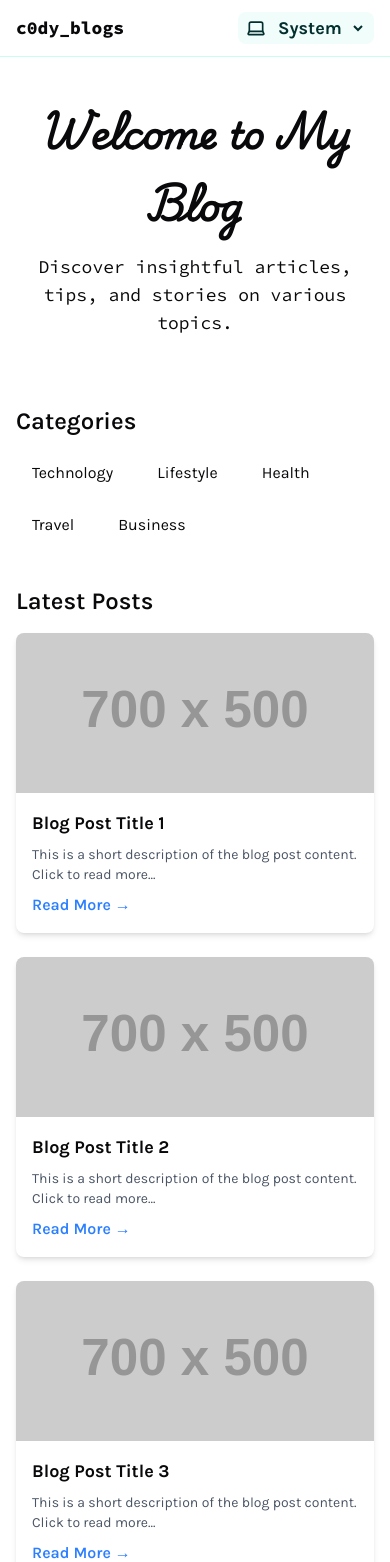
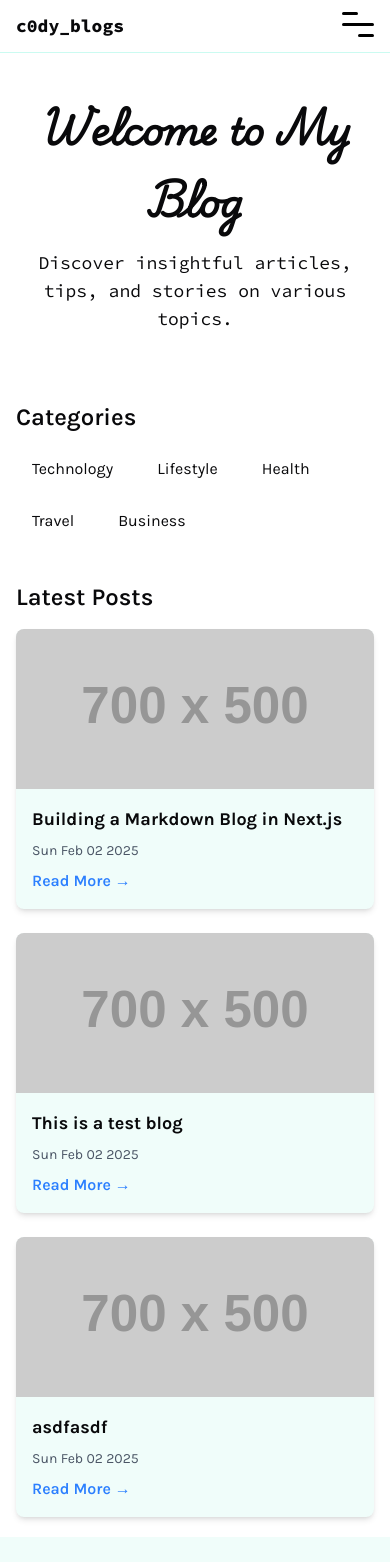
Before and after one commit to rahulc0dy/vault, a Next.js app: page / in a window 390 px wide. Shown: the top 1562 px of the page. Built offline with nearby package versions, Linux system fonts and the light colour scheme.

Commit message:
feat(mobile-nav): add mobile navigation.

```diff
--- a/app/(root)/blogs/page.jsx
+++ b/app/(root)/blogs/page.jsx
@@ -1,15 +1,31 @@
 import React from "react";
 import Link from "next/link";
+import { getBlogsList } from "../../../utils/blogsList";
+import { BookTemplateIcon } from "lucide-react";
 
 const BlogPage = () => {
+  const blogs = getBlogsList();
+
   return (
-    <div className="text-2xl">
-      <div className="rounded-xl border border-gray-500/50 bg-zinc-700/10 px-6 py-3 dark:bg-zinc-700/10 dark:text-white">
-        <h3>Blog</h3>
-        <Link href="/blogs/building-a-markdown-blog-in-nextjs">
-          Click this to go
-        </Link>
-      </div>
+    <div className="grid gap-4 sm:grid-cols-2 md:grid-cols-3">
+      {blogs && blogs.length > 0 ? (
+        blogs.map((blog) => (
+          <Link
+            key={blog.slug}
+            href={`/blogs/${blog.slug}`}
+            className="flex flex-col rounded-lg border-2 border-teal-500/30 bg-teal-300/10 p-4"
+          >
+            <span className="font-handwriting text-lg font-bold">
+              {blog.title}
+            </span>
+            <span className="font-code font-medium text-slate-700 dark:text-slate-300">
+              {blog.date.toDateString()}
+            </span>
+          </Link>
+        ))
+      ) : (
+        <BookTemplateIcon />
+      )}
     </div>
   );
 };
--- a/app/(root)/page.tsx
+++ b/app/(root)/page.tsx
@@ -1,7 +1,9 @@
 import Image from "next/image";
 import ScrambleText from "@/components/ScrambleText";
+import { getBlogsList } from "@/utils/blogsList";
 
 export default function Home() {
+  const blogs = getBlogsList(4);
   return (
     <>
       <section className="mb-12 py-5 text-center lg:py-16">
@@ -38,10 +40,10 @@ export default function Home() {
       <section>
         <h2 className="mb-4 text-2xl font-semibold">Latest Posts</h2>
         <div className="grid gap-6 md:grid-cols-2 lg:grid-cols-3">
-          {[1, 2, 3, 4, 5, 6].map((post) => (
+          {blogs.map((blog) => (
             <article
-              key={post}
-              className="overflow-hidden rounded-lg bg-white shadow-md transition hover:shadow-lg"
+              key={blog.slug}
+              className="overflow-hidden rounded-lg bg-teal-50 shadow-md transition hover:shadow-lg dark:bg-zinc-800 dark:text-teal-50"
             >
               <Image
                 src={`https://placehold.co/700x500`}
@@ -51,16 +53,13 @@ export default function Home() {
                 className="h-40 w-full object-cover"
               />
               <div className="p-4">
-                <h3 className="mb-2 text-lg font-bold">
-                  Blog Post Title {post}
-                </h3>
-                <p className="text-sm text-gray-600">
-                  This is a short description of the blog post content. Click to
-                  read more...
+                <h3 className="mb-2 text-lg font-bold">{blog.title}</h3>
+                <p className="text-sm text-gray-600 dark:text-gray-400">
+                  {blog.date.toDateString()}
                 </p>
                 <a
-                  href="#"
-                  className="mt-2 inline-block font-semibold text-blue-500"
+                  href={`/blogs/${blog.slug}`}
+                  className="mt-2 inline-block font-semibold text-blue-500 dark:text-sky-300"
                 >
                   Read More →
                 </a>
--- a/app/layout.tsx
+++ b/app/layout.tsx
@@ -42,7 +42,7 @@ export default function RootLayout({
       data-theme="light"
     >
       <body
-        className={`${karla.className} min-h-screen bg-white text-zinc-950 antialiased dark:bg-zinc-950 dark:text-teal-50`}
+        className={`${karla.className} relative min-h-screen bg-white text-zinc-950 antialiased dark:bg-zinc-950 dark:text-teal-50`}
       >
         <NavBar />
         <main className="wrapper py-5">{children}</main>
--- /dev/null
+++ b/components/MobileNav.tsx
@@ -0,0 +1,46 @@
+"use client";
+
+import React, { useState } from "react";
+import Link from "next/link";
+import DarkLightSwitch from "@/components/helpers/DarkLightSwitch";
+
+const MobileNav = () => {
+  const [isOpen, setIsOpen] = useState(false);
+  return (
+    <>
+      <label className="z-50 flex w-8 flex-col gap-2 md:hidden">
+        <input
+          className="peer hidden"
+          type="checkbox"
+          checked={isOpen}
+          onChange={() => setIsOpen(!isOpen)}
+        />
+        <div className="h-[3px] w-1/2 origin-right rounded-2xl bg-black duration-500 peer-checked:-translate-x-[12px] peer-checked:-translate-y-[1px] peer-checked:rotate-[225deg] dark:bg-teal-50"></div>
+        <div className="h-[3px] w-full rounded-2xl bg-black duration-500 peer-checked:-rotate-45 dark:bg-teal-50"></div>
+        <div className="h-[3px] w-1/2 origin-left place-self-end rounded-2xl bg-black duration-500 peer-checked:translate-x-[12px] peer-checked:translate-y-[1px] peer-checked:rotate-[225deg] dark:bg-teal-50"></div>
+      </label>
+      {isOpen && (
+        <>
+          <div className="fixed inset-0 bg-zinc-950"></div>
+          <div className="absolute top-10 right-0 left-0 mt-5 flex flex-col items-center gap-5 text-lg font-bold text-teal-950 md:hidden dark:text-teal-100">
+            <Link href="/blogs" className="">
+              blogs
+            </Link>
+            <Link
+              href="https://portfolio-webapp.framer.ai"
+              className=""
+              target={`_blank`}
+            >
+              about
+            </Link>
+            <Link href="/create" className="">
+              create
+            </Link>
+            <DarkLightSwitch />
+          </div>
+        </>
+      )}
+    </>
+  );
+};
+export default MobileNav;
--- a/components/ui/NavBar.tsx
+++ b/components/ui/NavBar.tsx
@@ -1,16 +1,18 @@
 import React from "react";
 import Link from "next/link";
 import DarkLightSwitch from "@/components/helpers/DarkLightSwitch";
+import MobileNav from "@/components/MobileNav";
 
 const NavBar = () => {
   return (
     <div className="sticky w-full border-b border-teal-100 dark:border-teal-950">
       <nav className="wrapper">
-        <div className="flex w-full items-center justify-between py-3">
+        <div className="flex w-full justify-between py-3 md:items-center">
           <Link href="/" className="font-code text-lg font-extrabold">
             c0dy_blogs
           </Link>
-          <div className="flex flex-row items-center gap-5 text-lg font-bold text-teal-950 dark:text-teal-100">
+          {/* Desktop Navigation */}
+          <div className="hidden flex-row items-center gap-5 text-lg font-bold text-teal-950 md:flex dark:text-teal-100">
             <Link href="/blogs" className="hidden md:block">
               blogs
             </Link>
@@ -26,6 +28,9 @@ const NavBar = () => {
             </Link>
             <DarkLightSwitch />
           </div>
+
+          {/* Mobile Navigation */}
+          <MobileNav />
         </div>
       </nav>
     </div>
--- /dev/null
+++ b/lib/types.ts
@@ -0,0 +1,6 @@
+export interface BlogList {
+  slug: string;
+  title: string;
+  date: Date;
+  link: string;
+}
--- /dev/null
+++ b/utils/blogsList.ts
@@ -0,0 +1,32 @@
+// lib/getBlogsList.ts
+
+import fs from "fs";
+import path from "path";
+import matter from "gray-matter";
+import { BlogList } from "@/lib/types";
+
+export function getBlogsList(limit?: number): BlogList[] {
+  const blogsDir = path.join(process.cwd(), "blogs");
+  const files = fs.readdirSync(blogsDir);
+
+  const blogsList: BlogList[] = files
+    .filter((file) => file.endsWith(".md"))
+    .map((file) => {
+      const filePath = path.join(blogsDir, file);
+      const fileContent = fs.readFileSync(filePath, "utf8");
+      const { data } = matter(fileContent);
+
+      const slug = file.replace(/\.md$/, "");
+      return {
+        slug,
+        title: data.title || "Untitled",
+        date: new Date(data.date) || new Date(),
+        link: `/blogs/${slug}`,
+      };
+    })
+    .sort((a, b) => (a.date < b.date ? 1 : -1));
+  if (limit && limit > 0)
+    return blogsList.slice(0, Math.max(limit, blogsList.length));
+
+  return blogsList;
+}
```
